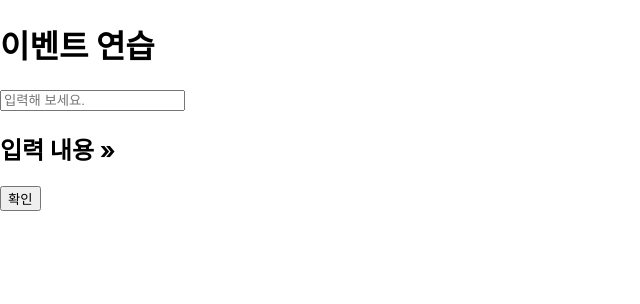
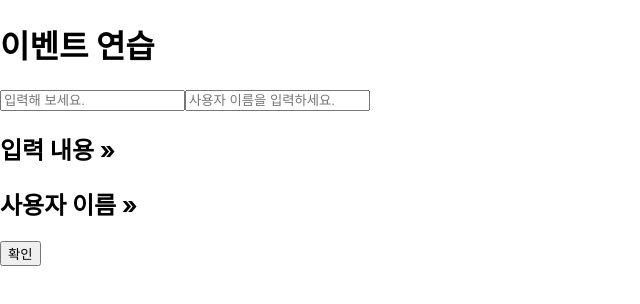
Before and after one commit to QQWaseokE/SK_Shieldus_Rookies_1st, a React (Create React App) app in the folder frontend/react/my-app/: page / in a window 1280 px wide. Shown: the top 304 px of the page, without its empty margins (0-640 px from the left). Built offline with nearby package versions, Linux system fonts and the light colour scheme.

Commit message:
input이 여러 개인 경우 ⇒ 사용자 이름을 추가
7/2(화)

```diff
--- a/frontend/react/my-app/src/EventPractice.js
+++ b/frontend/react/my-app/src/EventPractice.js
@@ -1,34 +1,14 @@
 import { Component } from "react";
 
 class EventPractice extends Component {
-    // constructor(props) {
-    //     super(props);
-    //     this.handlerChange = this.handlerChange.bind(this);
-    //     this.handlerClick = this.handlerClick.bind(this);
-    //     this.state = {
-    //         message: ''
-    //     };
-    // }
-
-    // handlerChange(e) {
-    //     console.log(e.target.value);
-    //     this.setState({message: e.target.value});
-    // }
-
-    // handlerClick() {
-    //     this.setState({message: ""})
-    // }
-
     state = {
-        message: ''
+        message: '',
+        username: ''
     };
 
-    // ES6 클래스 필드 문법을 사용해서 메서드를 화살표 함수로 정의
-    // 화살표 함수는 자신만의 this를 가지지 않고, 선언된 클래스 인스턴스의 this를 유지
-    handlerChange = e => {
-        console.log(e.target.value);
-        this.setState({message: e.target.value});
-    };
+    handlerChange = e => this.setState({message: e.target.value});
+    handlerChangeUsername = e => this.setState({username: e.target.value});
+
 
     handlerClick = () => this.setState({message: ""});
 
@@ -36,11 +16,12 @@ class EventPractice extends Component {
         return (
             <>
                 <h1>이벤트 연습</h1>
-                <input type="text" name="message"
-                    placeholder="입력해 보세요."
-                    value={this.state.message}
-                    onChange={this.handlerChange} />
+                <input type="text" name="message" placeholder="입력해 보세요."
+                    value={this.state.message} onChange={this.handlerChange} />
+                <input type="text" name="username" placeholder="사용자 이름을 입력하세요."
+                    value={this.state.username} onChange={this.handlerChangeUsername}/>
                 <h2>입력 내용 » {this.state.message}</h2>
+                <h2>사용자 이름 » {this.state.username}</h2>
                 <button onClick={this.handlerClick}>확인</button>
             </>
         );
```
